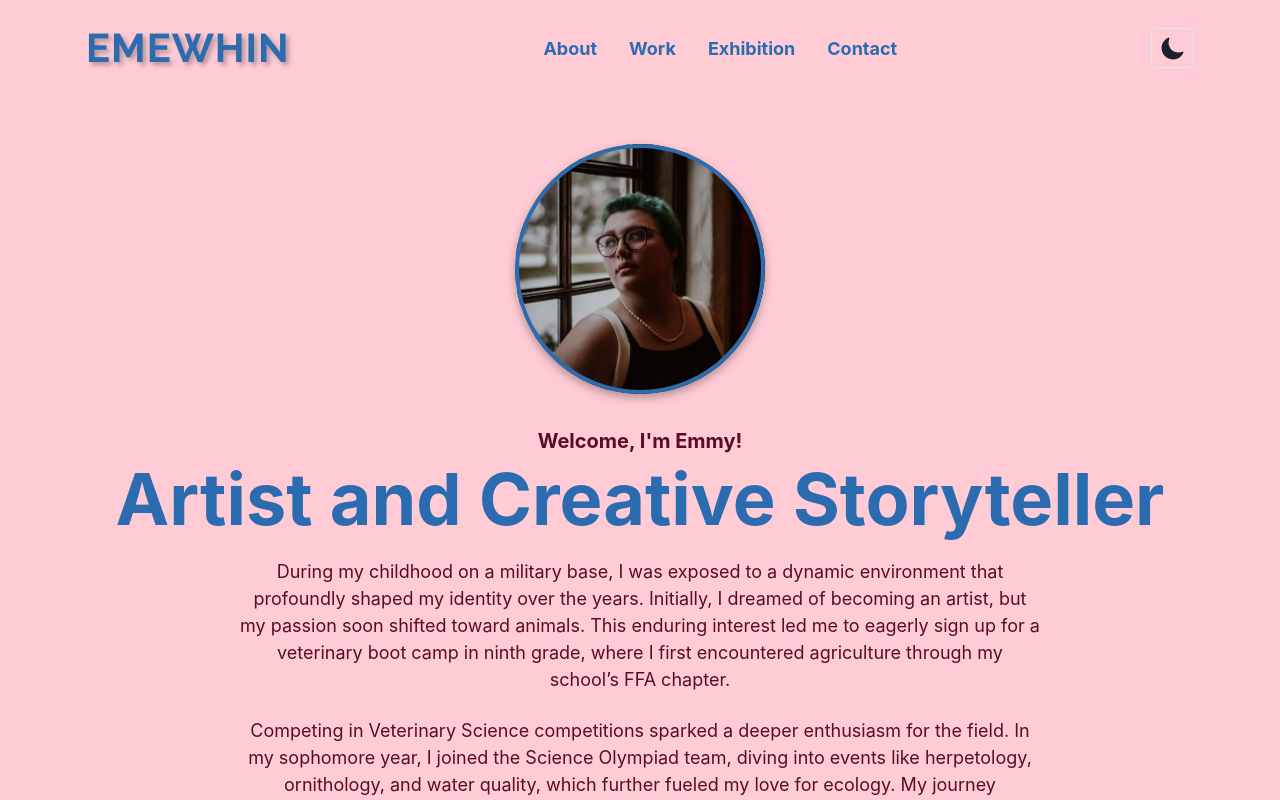
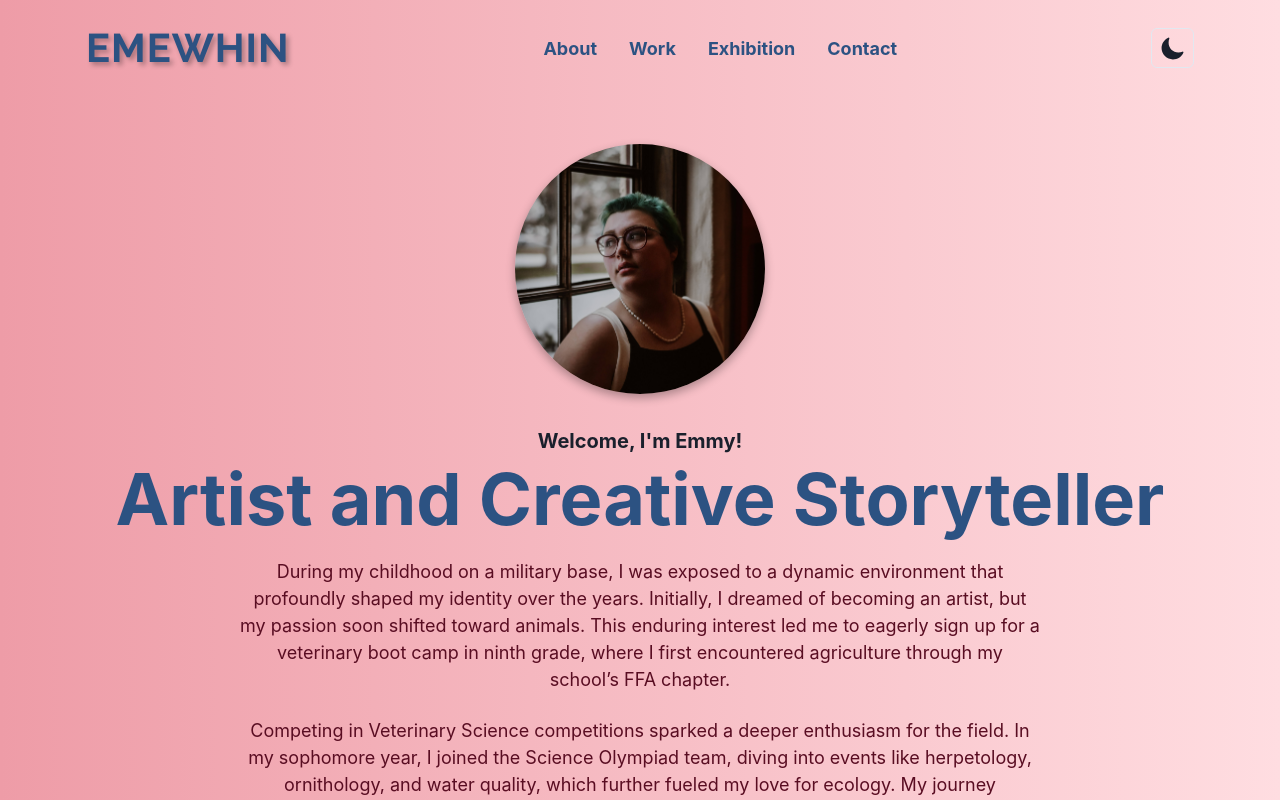
Before and after one commit to Usman-cmd/Emmy_Portfolio, a React (Vite) app: page /exhibition in a window 1280 px wide. Shown: the top 800 px of the page. Built offline with nearby package versions, Linux system fonts and the light colour scheme.

Commit message:
update....

```diff
--- a/src/components/Footer.jsx
+++ b/src/components/Footer.jsx
@@ -14,11 +14,15 @@ import {
   FaLinkedinIn,
 } from "react-icons/fa";
 import { Link as RouterLink } from "react-router-dom";
+const lightGradient =
+  "linear-gradient(to right, rgb(238, 156, 167), rgb(255, 221, 225))";
+const darkGradient =
+  "linear-gradient(109.6deg, rgb(6, 2, 2) 32.4%, rgb(137, 30, 47) 98.8%)";
 
 const Footer = () => {
   const { colorMode } = useColorMode();
-  const textColor = useColorModeValue("blue.600", "white");
-  const bgColor = useColorModeValue("#ffccd5", "#0a192f");
+  const textColor = useColorModeValue("blue.700", "white");
+  const bgColor = useColorModeValue(lightGradient, darkGradient);
   const borderColor = useColorModeValue("gray.200", "gray.700");
 
   return (
@@ -63,7 +67,7 @@ const Footer = () => {
                   color={textColor}
                   transition="color 0.3s ease, transform 0.3s ease"
                   _hover={{
-                    color: colorMode === "light" ? "blue.600" : "gray.300",
+                    color: colorMode === "light" ? "blue.700" : "gray.300",
                     transform: "scale(1.1)",
                   }}
                 >
--- a/src/components/Navbar.jsx
+++ b/src/components/Navbar.jsx
@@ -18,7 +18,7 @@ import { useState } from "react";
 
 const Navbar = () => {
   const { colorMode, toggleColorMode } = useColorMode();
-  const textColor = useColorModeValue("blue.600", "white");
+  const textColor = useColorModeValue("blue.700", "white");
   const [nav, setNav] = useState(false);
   const handleClick = () => setNav(!nav);
   const navigate = useNavigate();
@@ -30,14 +30,17 @@ const Navbar = () => {
     cursor: "pointer",
     transition: "color 0.3s ease, transform 0.3s ease",
     _hover: {
-      color: colorMode === "light" ? "blue.600" : "gray.300",
+      color: colorMode === "light" ? "blue.700" : "gray.300",
       transform: "scale(1.1)",
     },
   };
-
+  const lightGradient =
+    "linear-gradient(to right, rgb(238, 156, 167), rgb(255, 221, 225))";
+  const darkGradient =
+    "linear-gradient(109.6deg, rgb(6, 2, 2) 32.4%, rgb(137, 30, 47) 98.8%)";
   return (
     <Box
-      bg={colorMode === "light" ? "#ffccd5" : "#0a192f"}
+      bg={colorMode === "light" ? lightGradient : darkGradient}
       py={4}
       w="100%"
       zIndex="10"
--- a/src/components/ProjectDetail.jsx
+++ b/src/components/ProjectDetail.jsx
@@ -34,10 +34,13 @@ const ProjectDetail = () => {
     () => ({ light: "#590d22", dark: "#8892b0" }),
     []
   );
-
+  const lightGradient =
+    "linear-gradient(to right, rgb(238, 156, 167), rgb(255, 221, 225))";
+  const darkGradient =
+    "linear-gradient(109.6deg, rgb(6, 2, 2) 32.4%, rgb(137, 30, 47) 98.8%)";
   const { isOpen, onOpen, onClose } = useDisclosure();
-  const bgColor = useColorModeValue("#ffccd5", "#0a192f");
-  const textColor = useColorModeValue("blue.600", "white");
+  const bgColor = useColorModeValue(lightGradient, darkGradient);
+  const textColor = useColorModeValue("blue.700", "white");
   const [isEnlarged, setIsEnlarged] = useState(false);
   const [selectedImageIndex, setSelectedImageIndex] = useState(
     parseInt(id, 10) || 0
@@ -158,7 +161,7 @@ const ProjectDetail = () => {
           bg="none"
           _hover={{ bg: "none", color: "pink.600" }}
           _focus={{ boxShadow: "none" }}
-          color={colorMode === "light" ? "blue.600" : "white"}
+          color={colorMode === "light" ? "blue.700" : "white"}
           size="lg"
           fontSize="38px"
         />
@@ -231,7 +234,7 @@ const ProjectDetail = () => {
             bg="none"
             _hover={{ bg: "none", color: "pink.600" }}
             _focus={{ boxShadow: "none" }}
-            color={colorMode === "light" ? "blue.600" : "white"}
+            color={colorMode === "light" ? "blue.700" : "white"}
             size="lg"
             fontSize="38px"
           />
@@ -242,7 +245,7 @@ const ProjectDetail = () => {
             bg="none"
             _hover={{ bg: "none", color: "pink.600" }}
             _focus={{ boxShadow: "none" }}
-            color={colorMode === "light" ? "blue.600" : "white"}
+            color={colorMode === "light" ? "blue.700" : "white"}
             size="lg"
             fontSize="38px"
           />
@@ -327,7 +330,7 @@ const ProjectDetail = () => {
                 overflowX="auto"
                 w="full"
                 py={1}
-                bg={colorMode === "light" ? "white" : "#0a192f"}
+                bg={colorMode === "light" ? lightGradient : darkGradient}
                 ref={modalThumbnailContainerRef}
                 css={{
                   /* Custom scrollbar styles */
@@ -392,7 +395,7 @@ const ProjectDetail = () => {
                 bg="none"
                 _hover={{ bg: "none", color: "pink.600" }}
                 _focus={{ boxShadow: "none" }}
-                color={colorMode === "light" ? "blue.600" : "white"}
+                color={colorMode === "light" ? "blue.700" : "white"}
                 size="lg"
               />
               <IconButton
@@ -406,7 +409,7 @@ const ProjectDetail = () => {
                 bg="none"
                 _hover={{ bg: "none", color: "pink.600" }}
                 _focus={{ boxShadow: "none" }}
-                color={colorMode === "light" ? "blue.600" : "white"}
+                color={colorMode === "light" ? "blue.700" : "white"}
                 size="lg"
               />
             </ModalBody>
--- a/src/pages/About.jsx
+++ b/src/pages/About.jsx
@@ -17,9 +17,22 @@ import { HiArrowNarrowRight } from "react-icons/hi";
 import profile from "../assets/profile/profile.jpg";
 
 const About = () => {
+  const lightGradient =
+    "linear-gradient(to right, rgb(238, 156, 167), rgb(255, 221, 225))";
+  const darkGradient =
+    "linear-gradient(109.6deg, rgb(6, 2, 2) 32.4%, rgb(137, 30, 47) 98.8%)";
   const { colorMode } = useColorMode();
-  const bgColor = { light: "#ffccd5", dark: "#0a192f" }; // Softer background for contrast
-  const headingColor = { light: "blue.600", dark: "white" }; // Highlighted headings
+
+  const bgColor = { light: lightGradient, dark: darkGradient }; // Softer background for contrast
+  <Box
+    bg={colorMode === "light" ? bgColor.light : bgColor.dark}
+    bgGradient={
+      colorMode === "light"
+        ? "linear(to right, rgb(238, 156, 167), rgb(255, 221, 225))"
+        : undefined
+    }
+  ></Box>;
+  const headingColor = { light: "blue.700", dark: "white" }; // Highlighted headings
   const textColor = { light: "gray.800", dark: "gray.300" };
   const subTextColor = { light: "#590d22", dark: "#8892b0" };
   const buttonBgColor = { light: "gray.800", dark: "whiteAlpha.200" };
@@ -53,7 +66,7 @@ const About = () => {
               objectFit="cover"
             />
             {/* Adding a decorative border using a pseudo element */}
-            <Box
+            {/* <Box
               position="absolute"
               top="0"
               left="0"
@@ -64,14 +77,14 @@ const About = () => {
               borderColor={colorMode === "light" ? "blue.600" : "pink.600"} // Gradient based on color mode
               boxShadow="0 0 20px rgba(255, 105, 135, 0.3)" // Subtle glow effect
               zIndex={1}
-            />
+            /> */}
           </Box>
         </Flex>
 
         <Flex flexDir="column" alignItems="center" textAlign="center">
           {/* Introduction Section */}
           <Text
-            color="#590d22"
+            //color="{ light: lightGradient, dark: darkGradient }"
             fontWeight="bold"
             fontSize={{ base: "lg", sm: "xl" }}
           >
--- a/src/pages/Contact.jsx
+++ b/src/pages/Contact.jsx
@@ -23,8 +23,12 @@ import {
 
 const Contact = () => {
   const { colorMode } = useColorMode();
-  const bgColor = { light: "#ffccd5", dark: "#0a192f" }; // Match About page bg color
-  const headingColor = { light: "blue.600", dark: "white" }; // Consistent heading style
+  const lightGradient =
+    "linear-gradient(to right, rgb(238, 156, 167), rgb(255, 221, 225))";
+  const darkGradient =
+    "linear-gradient(109.6deg, rgb(6, 2, 2) 32.4%, rgb(137, 30, 47) 98.8%)";
+  const bgColor = { light: lightGradient, dark: darkGradient }; // Match About page bg color
+  const headingColor = { light: "blue.700", dark: "white" }; // Consistent heading style
   const subTextColor = { light: "#590d22", dark: "#8892b0" };
   const inputBgColor = { light: "#e2e8f0", dark: "#ccd6f6" };
   const inputTextColor = { light: "gray.800", dark: "gray.800" };
--- a/src/pages/Exhibition.jsx
+++ b/src/pages/Exhibition.jsx
@@ -17,8 +17,12 @@ import exhibitionImage from "../assets/exhibition/Exhibition.png"; // Replace wi
 
 const Exhibition = () => {
   const { colorMode } = useColorMode();
-  const bgColor = { light: "#ffccd5", dark: "#0a192f" }; // Softer background for contrast
-  const headingColor = { light: "blue.600", dark: "white" }; // Highlighted headings
+  const lightGradient =
+    "linear-gradient(to right, rgb(238, 156, 167), rgb(255, 221, 225))";
+  const darkGradient =
+    "linear-gradient(109.6deg, rgb(6, 2, 2) 32.4%, rgb(137, 30, 47) 98.8%)";
+  const bgColor = { light: lightGradient, dark: darkGradient }; // Softer background for contrast
+  const headingColor = { light: "blue.700", dark: "white" }; // Highlighted headings
   const textColor = { light: "gray.800", dark: "gray.300" };
   const subTextColor = { light: "#590d22", dark: "#8892b0" };
   const buttonBgColor = { light: "gray.800", dark: "whiteAlpha.200" };
@@ -74,7 +78,7 @@ const Exhibition = () => {
               src={exhibitionImage} // Replace with your actual exhibition image URL
               alt="Exhibition display"
               border="4px solid"
-              borderColor={{ light: "blue.600", dark: "pink.600" }[colorMode]}
+              borderColor={{ light: "blue.700", dark: "pink.600" }[colorMode]}
             />
           </Flex>
         </Flex>
--- a/src/pages/Work.jsx
+++ b/src/pages/Work.jsx
@@ -16,9 +16,13 @@ import { FiChevronLeft, FiChevronRight } from "react-icons/fi";
 
 const Work = () => {
   const { colorMode } = useColorMode();
-  const bgColor = { light: "#ffccd5", dark: "#0a192f" };
+  const lightGradient =
+    "linear-gradient(to right, rgb(238, 156, 167), rgb(255, 221, 225))";
+  const darkGradient =
+    "linear-gradient(109.6deg, rgb(6, 2, 2) 32.4%, rgb(137, 30, 47) 98.8%)";
+  const bgColor = { light: lightGradient, dark: darkGradient };
   const textColor = { light: "#590d22", dark: "gray.300" };
-  const headingColor = { light: "blue.600", dark: "white" };
+  const headingColor = { light: "blue.700", dark: "white" };
   const subTextColor = { light: "#590d22", dark: "#8892b0" };
 
   const navigate = useNavigate(); // Hook for navigation
@@ -38,13 +42,13 @@ const Work = () => {
       w="full"
       minH="100vh"
       bg={bgColor[colorMode]}
-      color={colorMode === "light" ? "blue.500" : "white"}
+      color={colorMode === "light" ? "#590d22" : "white"}
       py={8}
     >
       <Container maxW="1000px" centerContent>
         {/* Heading */}
         <Text
-          color="#590d22"
+          //color="#590d22"
           fontWeight="bold"
           fontSize={{ base: "lg", sm: "xl" }}
         >
```
